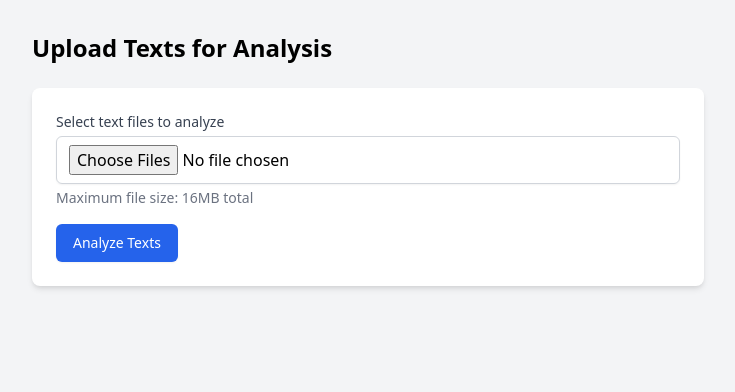
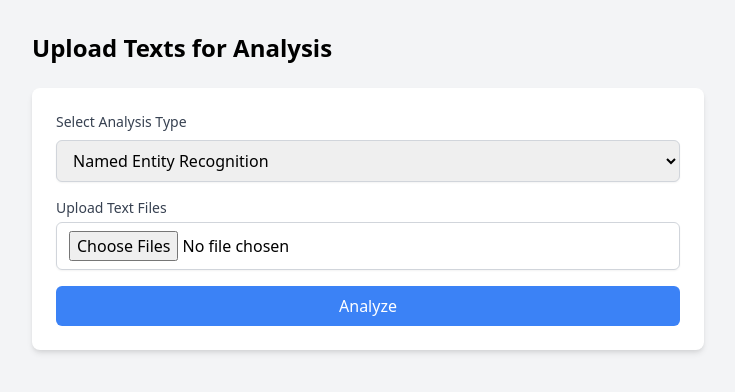
Before and after one commit to StergiosCha/NATS, a Python web app: template app/templates/upload.html in a window 1280 px wide. Shown: the part 60-452 px from the top of the page, without its empty margins (272-1007 px from the left). Run offline with Jinja, Linux system fonts and the light colour scheme; the template is opened without the code that fills it, so the values that code supplies are empty; some libraries are stand-ins or nearby versions.

Commit message:
Update upload.html

```diff
--- a/app/templates/upload.html
+++ b/app/templates/upload.html
@@ -1,3 +1,4 @@
+<!-- app/templates/upload.html -->
 {% extends "base.html" %}
 {% block title %}Upload Texts - NATS{% endblock %}
 
@@ -5,17 +6,34 @@
 <div class="max-w-2xl mx-auto">
     <h2 class="text-2xl font-bold mb-6">Upload Texts for Analysis</h2>
 
-    {% if error %}
-    <div class="bg-red-100 border border-red-400 text-red-700 px-4 py-3 rounded mb-4">
-        {{ error }}
-    </div>
-    {% endif %}
-
     <div class="bg-white rounded-lg shadow-md p-6">
         <form action="/upload" method="post" enctype="multipart/form-data" class="space-y-4">
             <div>
+                <label class="block text-sm font-medium text-gray-700 mb-2">
+                    Select Analysis Type
+                </label>
+                <select name="analysis_type" id="analysisType"
+                        class="mt-1 block w-full px-3 py-2 border border-gray-300 rounded-md shadow-sm">
+                    <option value="NER">Named Entity Recognition</option>
+                    <option value="Doc2Vec">Document Embeddings</option>
+                </select>
+            </div>
+
+            <!-- Only show for Doc2Vec -->
+            <div id="reduction_options" class="hidden">
+                <label class="block text-sm font-medium text-gray-700 mb-2">
+                    Select Reduction Method
+                </label>
+                <select name="reduction_type"
+                        class="mt-1 block w-full px-3 py-2 border border-gray-300 rounded-md shadow-sm">
+                    <option value="pca">PCA</option>
+                    <option value="tsne">t-SNE</option>
+                </select>
+            </div>
+
+            <div>
                 <label class="block text-sm font-medium text-gray-700">
-                    Select text files to analyze
+                    Upload Text Files
                 </label>
                 <input type="file"
                        name="files"
@@ -23,16 +41,24 @@
                        accept=".txt"
                        class="mt-1 block w-full px-3 py-2 border border-gray-300 rounded-md shadow-sm"
                        required>
-                <p class="mt-1 text-sm text-gray-500">Maximum file size: 16MB total</p>
             </div>
 
-            <div class="flex gap-4">
-                <button type="submit"
-                        class="inline-flex justify-center py-2 px-4 border border-transparent shadow-sm text-sm font-medium rounded-md text-white bg-blue-600 hover:bg-blue-700">
-                    Analyze Texts
-                </button>
-            </div>
+            <button type="submit"
+                    class="w-full bg-blue-500 text-white px-4 py-2 rounded-md hover:bg-blue-600">
+                Analyze
+            </button>
         </form>
     </div>
 </div>
+
+<script>
+document.getElementById('analysisType').addEventListener('change', function() {
+    const reductionOptions = document.getElementById('reduction_options');
+    if (this.value === 'Doc2Vec') {
+        reductionOptions.classList.remove('hidden');
+    } else {
+        reductionOptions.classList.add('hidden');
+    }
+});
+</script>
 {% endblock %}
```
